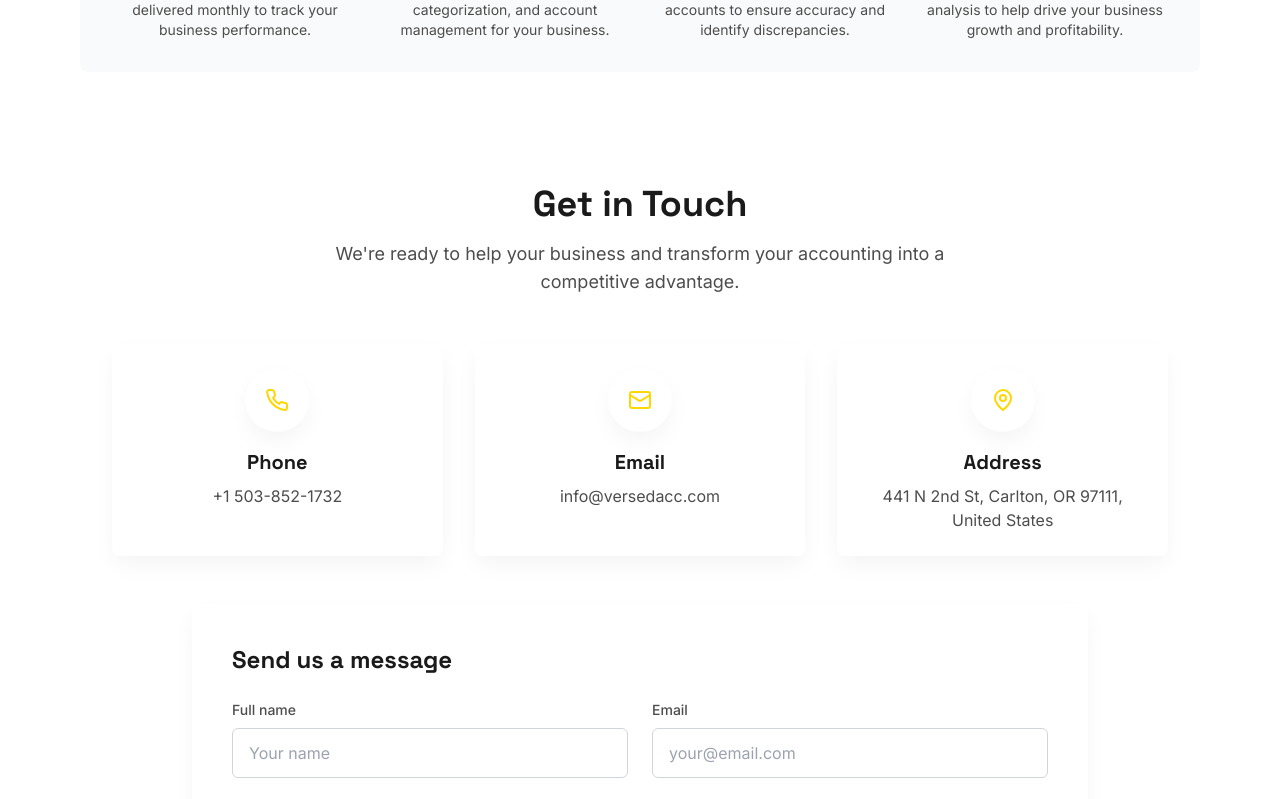
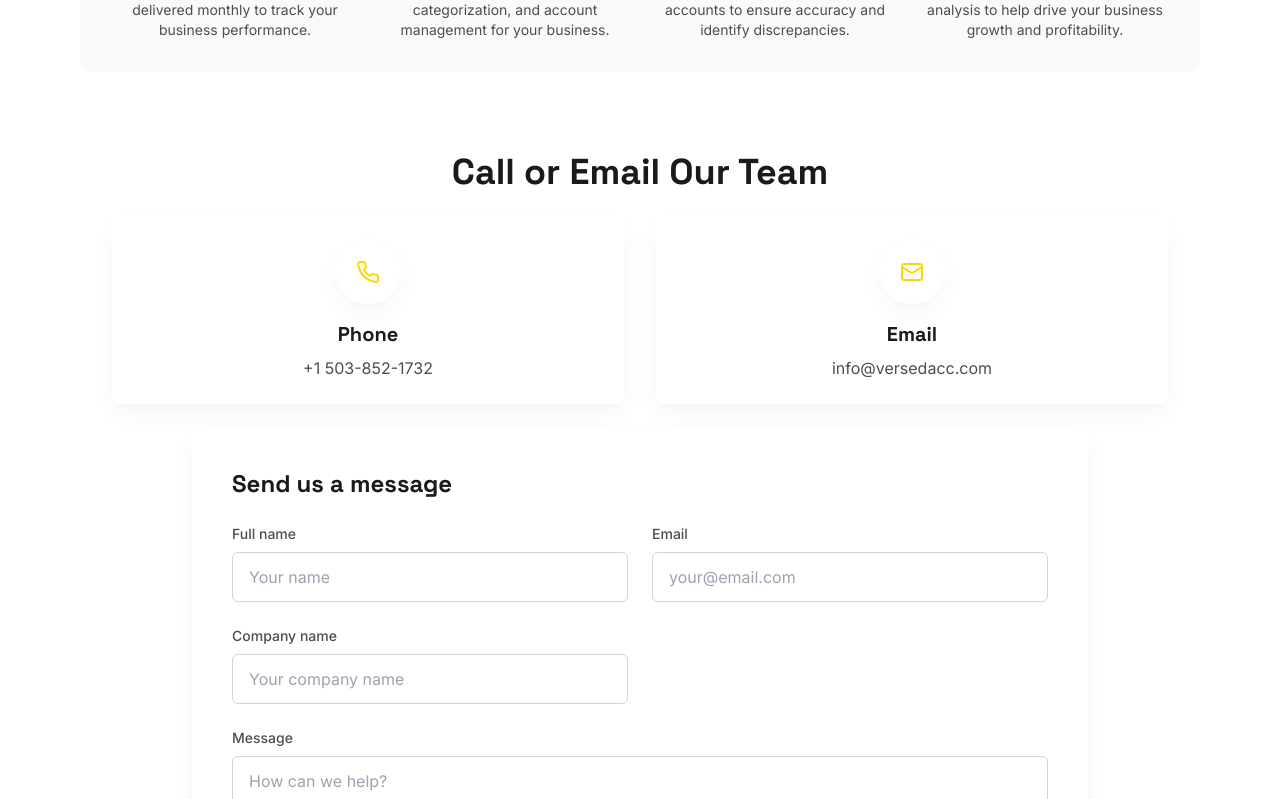
Before and after one commit to versedaccounting/versedaccounting, a React (Vite) app: page /pricing in a window 1280 px wide. Shown: the part 1221-2020 px from the top of the page. Built offline with nearby package versions, Linux system fonts and the light colour scheme.

Commit message:
Ajustar espaçamento e modificar seção de contato

```diff
--- a/src/components/Contact.tsx
+++ b/src/components/Contact.tsx
@@ -1,6 +1,7 @@
 import React, { useState } from 'react';
 import { Phone, Mail, MapPin, Send } from 'lucide-react';
 import { useForm } from 'react-hook-form';
+import { useLocation } from 'react-router-dom';
 
 interface FormData {
   name: string;
@@ -14,6 +15,8 @@ const Contact: React.FC = () => {
   const [isSubmitting, setIsSubmitting] = useState(false);
   const [submitSuccess, setSubmitSuccess] = useState(false);
   const [submitError, setSubmitError] = useState('');
+  const location = useLocation();
+  const isPricingPage = location.pathname === '/pricing';
 
   const onSubmit = async (data: FormData) => {
     setIsSubmitting(true);
@@ -42,7 +45,21 @@ const Contact: React.FC = () => {
     }
   };
 
-  const contactInfo = [
+  // Different contact info based on page
+  const contactInfo = isPricingPage ? [
+    {
+      icon: <Phone size={24} className="text-primary-500" />,
+      title: "Phone",
+      details: "+1 503-852-1732",
+      action: "tel:+15038521732"
+    },
+    {
+      icon: <Mail size={24} className="text-primary-500" />,
+      title: "Email",
+      details: "info@versedacc.com",
+      action: "mailto:info@versedacc.com"
+    }
+  ] : [
     {
       icon: <Phone size={24} className="text-primary-500" />,
       title: "Phone",
@@ -64,16 +81,20 @@ const Contact: React.FC = () => {
   ];
 
   return (
-    <section id="contact" className="py-8 md:py-12 px-4 bg-white">
+    <section id="contact" className={`px-4 bg-white ${isPricingPage ? 'py-4' : 'py-8 md:py-12'}`}>
       <div className="container">
-        <div className="text-center mb-12">
-          <h2 className="text-3xl md:text-4xl font-bold mb-4">Get in Touch</h2>
-          <p className="text-lg text-secondary-600 max-w-2xl mx-auto">
-            We're ready to help your business and transform your accounting into a competitive advantage.
-          </p>
+        <div className={`text-center ${isPricingPage ? 'mb-6' : 'mb-12'}`}>
+          <h2 className="text-3xl md:text-4xl font-bold mb-4">
+            {isPricingPage ? 'Call or Email Our Team' : 'Get in Touch'}
+          </h2>
+          {!isPricingPage && (
+            <p className="text-lg text-secondary-600 max-w-2xl mx-auto">
+              We're ready to help your business and transform your accounting into a competitive advantage.
+            </p>
+          )}
         </div>
 
-        <div className="grid md:grid-cols-3 gap-8 mb-12">
+        <div className={`grid ${isPricingPage ? 'md:grid-cols-2' : 'md:grid-cols-3'} gap-8 ${isPricingPage ? 'mb-6' : 'mb-12'}`}>
           {contactInfo.map((info, index) => (
             <a
               key={index}
```
